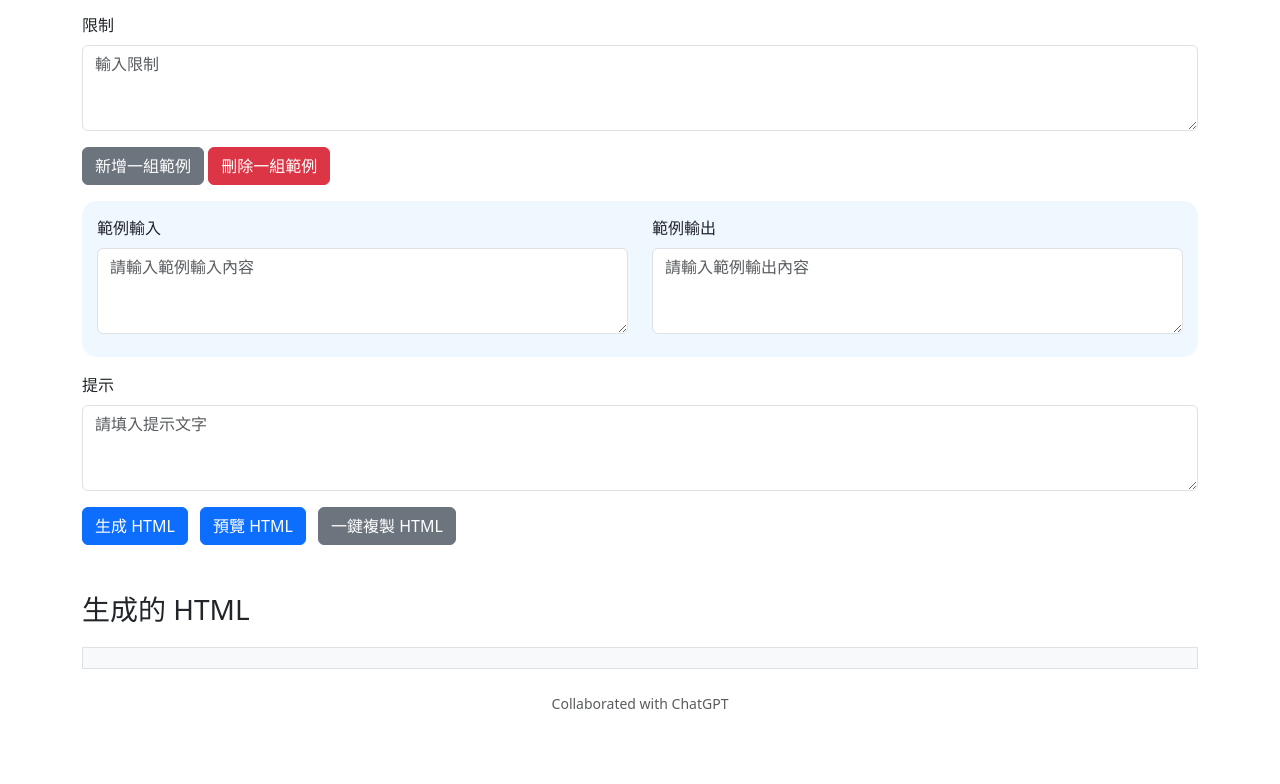
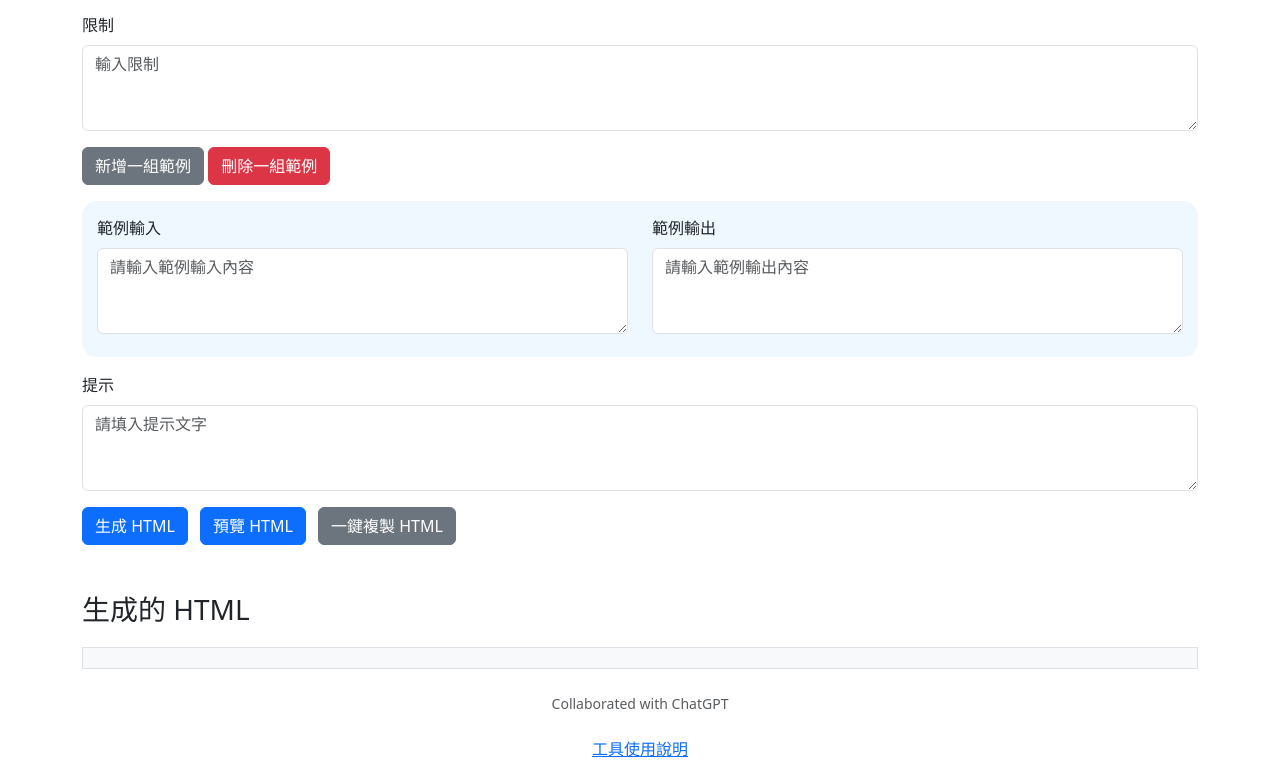
Before and after one commit to clashroyaleisgood/toolkits, a plain HTML site: page question_formatter/index.html in a window 1280 px wide. Shown: the part 461-1245 px from the top of the page. Before the commit the page ends 1191 px from the top, so only its background shows below. Drawn offline with nearby package versions, Linux system fonts and the light colour scheme.

Commit message:
Add tool usage instructions

```diff
--- a/question_formatter/index.html
+++ b/question_formatter/index.html
@@ -97,6 +97,7 @@
     </div>
     <footer class="text-center mt-4">
       <p class="small text-muted">Collaborated with ChatGPT</p>
+      <p><a href="https://github.com/clashroyaleisgood/toolkits/tree/main/question_formatter" target="_blank" class="btn btn-link">工具使用說明</a></p>
     </footer>
   </div>
 
```
Also changed, not shown: question_formatter/readme-assets/step1.png (added), question_formatter/readme-assets/step2.png (added), question_formatter/readme-assets/step3.png (added), 1 other file.
